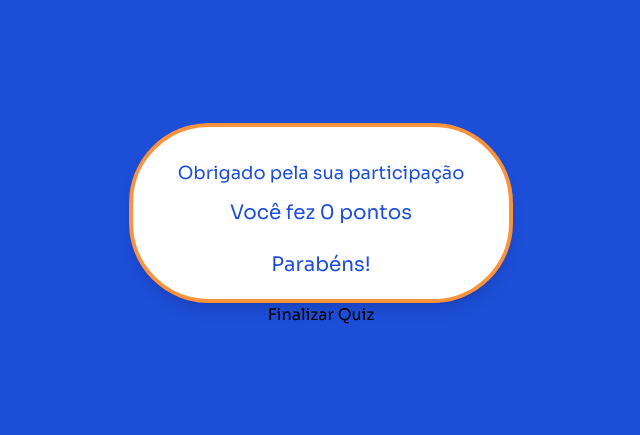
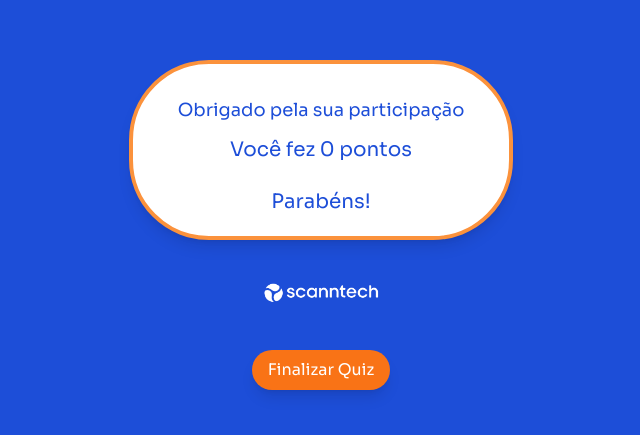
Before and after one commit to douglas-yokomizo/quiz-with-dashboard, a Next.js app: page /result in a window 1280 px wide. Shown: the part 175-610 px from the top of the page, without its empty margins (319-959 px from the left). Built offline with nearby package versions, Linux system fonts and the light colour scheme.

Commit message:
feat: add company logo

```diff
--- a/src/app/result/page.tsx
+++ b/src/app/result/page.tsx
@@ -1,7 +1,9 @@
 "use client";
+import Image from "next/image";
 import { useQuiz } from "../contexts/QuizContext";
 import { supabase } from "../lib/supabase";
 import { useRouter } from "next/navigation";
+import whiteLogo from "../public/SCANNTECH_logo_white.png";
 
 const ResultPage = () => {
   const route = useRouter();
@@ -50,9 +52,13 @@ const ResultPage = () => {
         </p>
         <h4 className="text-center mt-6 text-xl">Parabéns!</h4>
       </div>
-      <div className="flex">
-        <button onClick={sendData} className="">
-          <p>Finalizar Quiz</p>
+      <Image src={whiteLogo} alt="Scanntech Logo" width={180} />
+      <div className="flex justify-center mt-2">
+        <button
+          onClick={sendData}
+          className="bg-orange-500 hover:bg-orange-600 text-white py-2 px-4 rounded-full shadow-lg hover:shadow-xl transition duration-300 ease-in-out"
+        >
+          Finalizar Quiz
         </button>
       </div>
     </div>
```
